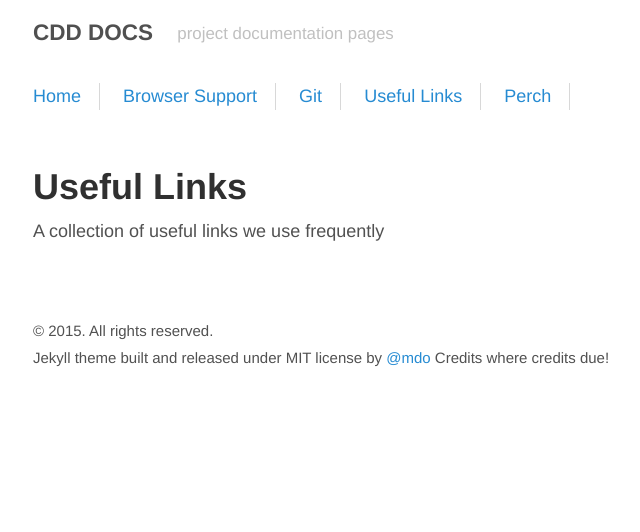
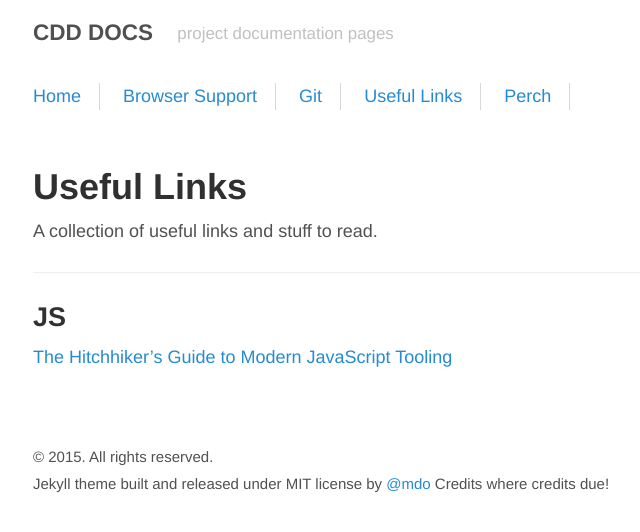
Before and after one commit to cddnation/cddnation.github.io, a Jekyll site: the page built from links.md, in a window 1280 px wide. Shown: the top 532 px of the page, without its empty margins (292-932 px from the left). Built offline with Jekyll 4.4.1, drawn with Linux system fonts in a browser that asks for light colours.

Commit message:
Added link to links page.

```diff
--- a/links.md
+++ b/links.md
@@ -4,4 +4,9 @@ title: Useful Links
 group: "navigation"
 ---
 
-A collection of useful links we use frequently
+A collection of useful links and stuff to read.
+
+---
+
+## JS
+[The Hitchhiker's Guide to Modern JavaScript Tooling](http://reactkungfu.com/2015/07/the-hitchhikers-guide-to-modern-javascript-tooling/)
```
